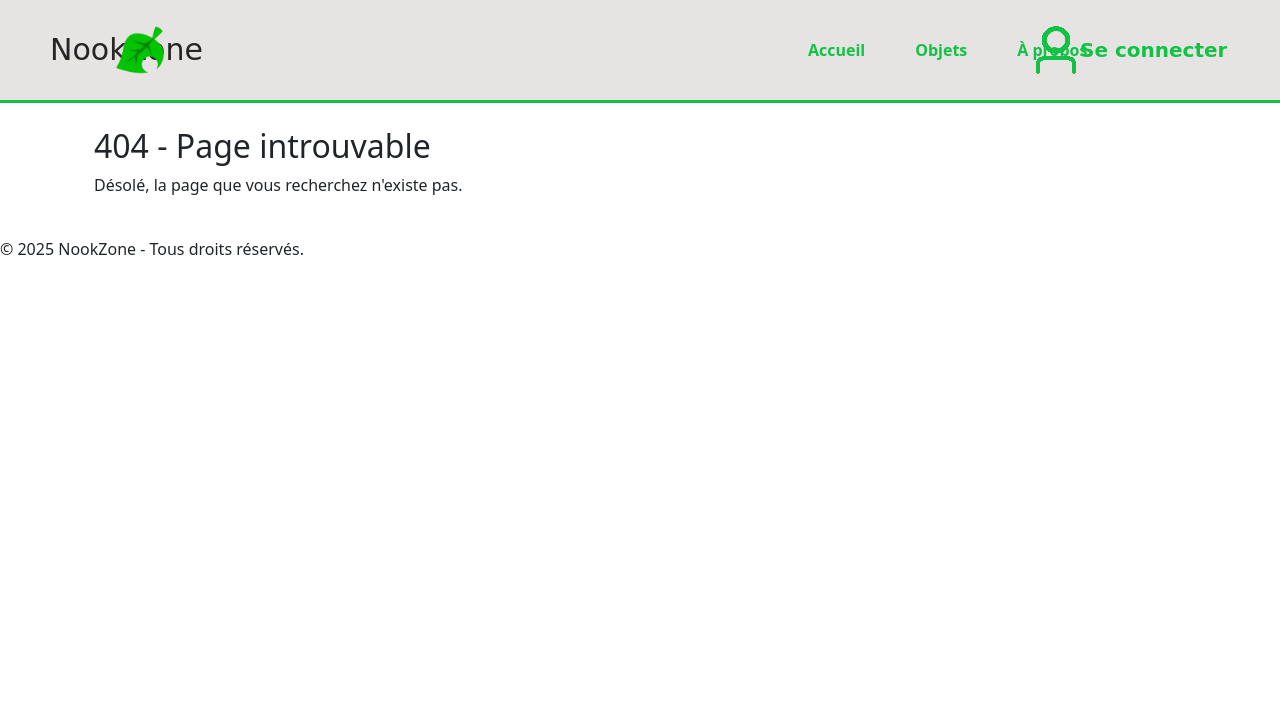
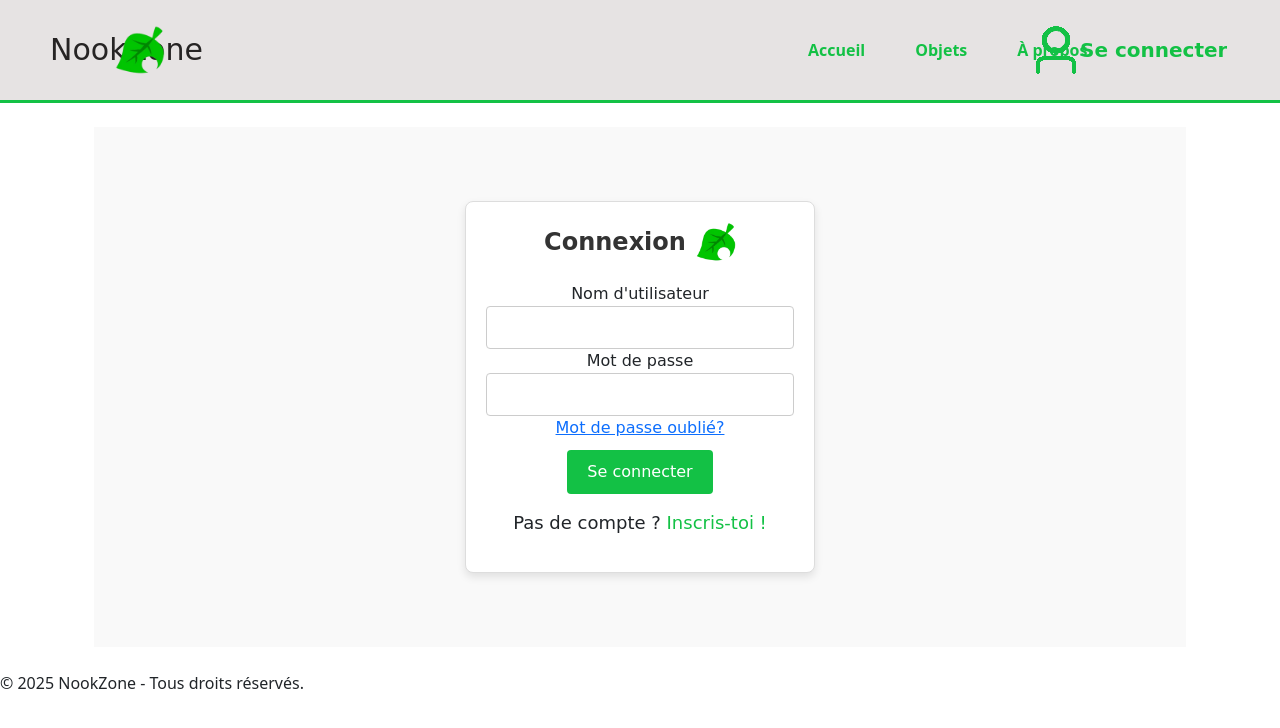
Before and after one commit to Sluyer/php-blog, a PHP site: page /login in a window 1280 px wide. Shown: the top 728 px of the page. Run offline with PHP 8.4, Linux system fonts and the light colour scheme.

Commit message:
page login

```diff
--- a/index.php
+++ b/index.php
@@ -26,6 +26,8 @@ if ($path === '/') {
         ['name' => 'Tom', 'price' => 1250, 'contact' => null],
     ];
     echo $twig->render('items/detail.twig', ['item' => $item, 'sellers' => $sellers]);
+} elseif ($path === '/login') {
+    echo $twig->render('auth/login.twig', ['title' => 'Connexion']);
 } else {
     echo $twig->render('404.twig', ['title' => 'Page introuvable']);
 }
--- /dev/null
+++ b/src/views/auth/login.twig
@@ -0,0 +1,31 @@
+{% extends 'base.twig' %}
+
+{% block title %}
+  Connexion
+{% endblock %}
+
+{% block content %}
+    <div class="login-container">
+    <form class="login-form">
+        <div class='login-logo-wrap'>
+            <h1 class="login-title">Connexion</h1>
+            <img src="/images/logo.png" alt="Logo" class="logoconnexion">
+        </div>
+        <div class="form-group">
+            <label for="username">Nom d'utilisateur</label>
+            <input type="text" id="username" name="username" required>
+        </div>
+        <div class="form-group">
+            <label for="password">Mot de passe</label>
+            <div class="password-wrapper">
+                <input type="password" id="password" name="password" required>
+            </div>
+        </div>
+        <div class="form-links">
+            <a href="/mdp-oublie" class="forgot-link">Mot de passe oublié?</a>
+        </div>
+        <button type="submit" class="btn-login">Se connecter</button>
+        <p class="signup-text">Pas de compte ?<a href="/register" class="signup-link">  Inscris-toi !</a></p>
+    </form>
+    </div>
+{% endblock %}
--- a/src/views/header.twig
+++ b/src/views/header.twig
@@ -15,7 +15,7 @@
             {% if isConnected %}
                 <span>{{ username }}</span>
             {% else %}
-                <span>Se connecter</span>
+                <a href="/login" class="compte-link">Se connecter</a>
             {% endif %}
         </div>
     </div>
--- a/styles/main.css
+++ b/styles/main.css
@@ -170,7 +170,8 @@ html{
     width: 200px;
 }
 
-.compte span {
+.compte span,
+.compte-link {
     font-size: 20px;
     font-family: cursive;
     color: #13c145;
@@ -180,6 +181,15 @@ html{
     text-overflow: ellipsis;
     display: block;
     max-width: 100%;
+}
+
+.compte-link {
+    text-decoration: none;
+    transition: color 0.3s ease;
+}
+
+.compte-link:hover {
+    color: #0a6424;
 }
 
 /* DERNIERS ITEMS MIT EN VENTE */
@@ -218,3 +228,84 @@ html{
   text-decoration: underline;
   color: #005bb5;
 }
+
+/*LOGIN*/
+
+.login-container {
+    display: flex;
+    justify-content: center;
+    align-items: center;
+    height: 65vh;
+    background-color: #f9f9f9;
+}
+
+.login-title {
+    font-size: 24px;
+    font-weight: bold;
+    margin-bottom: 20px;
+    text-align: center;
+    color: #333;
+}
+
+.login-logo-wrap {
+    display: flex;
+    align-items: center;
+    justify-content: center;
+    gap: 10px;
+    margin-bottom: 0px;
+}
+
+.logoconnexion {
+    width: 40px;
+    height: 40px;
+    margin-bottom: 20px;
+}
+
+.login-form {
+    width: 350px;
+    padding: 20px;
+    background-color: #fff;
+    border: 1px solid #ddd;
+    border-radius: 8px;
+    box-shadow: 0 4px 8px rgba(0, 0, 0, 0.1);
+    text-align: center;
+    font-family: cursive;
+}
+
+.form-group input {
+    width: 100%;
+    padding: 10px;
+    border: 1px solid #ccc;
+    border-radius: 4px;
+    font-size: 14px;
+}
+
+.btn-login {
+    background-color: #13c145;
+    color: #fff;
+    border: none;
+    padding: 10px 20px;
+    border-radius: 4px;
+    font-size: 16px;
+    cursor: pointer;
+    margin-top: 10px;
+    transition: background-color 0.3s ease;
+}
+
+.btn-login:hover {
+    background-color: #0a6424;
+}
+
+.signup-text {
+    margin-top: 15px;
+    font-size: 18px;
+}
+
+.signup-link {
+    color: #13c145;
+    text-decoration: none;
+}
+
+.signup-link:hover {
+    text-decoration: underline;
+}
```
